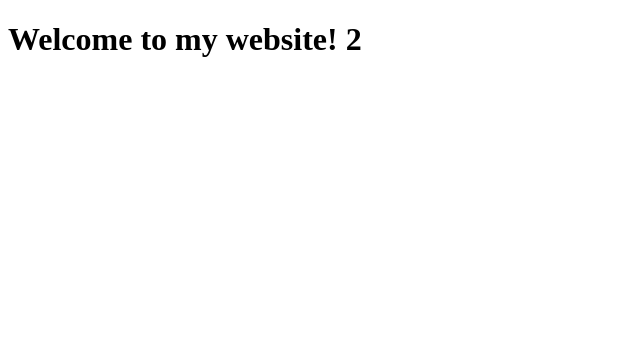
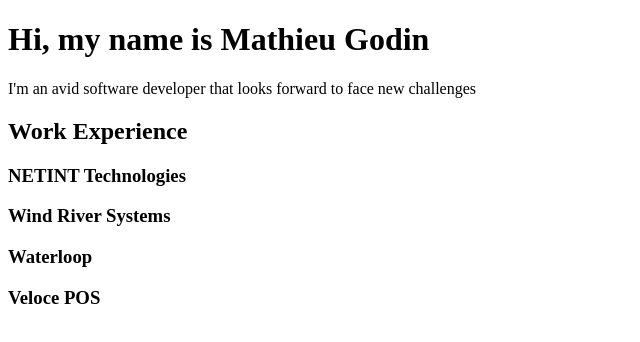
Before and after one commit to matthew-godin/Maze, a plain HTML site: page index.html in a window 1280 px wide. Shown: the whole page, without its empty margins (0-640 px from the left). Drawn offline with Linux system fonts and the light colour scheme.

Commit message:
some content

```diff
--- a/index.html
+++ b/index.html
@@ -1,6 +1,15 @@
 <!DOCTYPE html>
 <html>
+	<head>
+		<title>mathieugodin.dev</title>
+	</head>
 	<body>
-		<h1>Welcome to my website! 2</h1>
+		<h1>Hi, my name is Mathieu Godin</h1>
+		<p>I'm an avid software developer that looks forward to face new challenges</p>
+		<h2>Work Experience</h2>
+		<h3>NETINT Technologies</h3>
+		<h3>Wind River Systems</h3>
+		<h3>Waterloop</h3>
+		<h3>Veloce POS</h3>
 	</body>
 </html>
```
